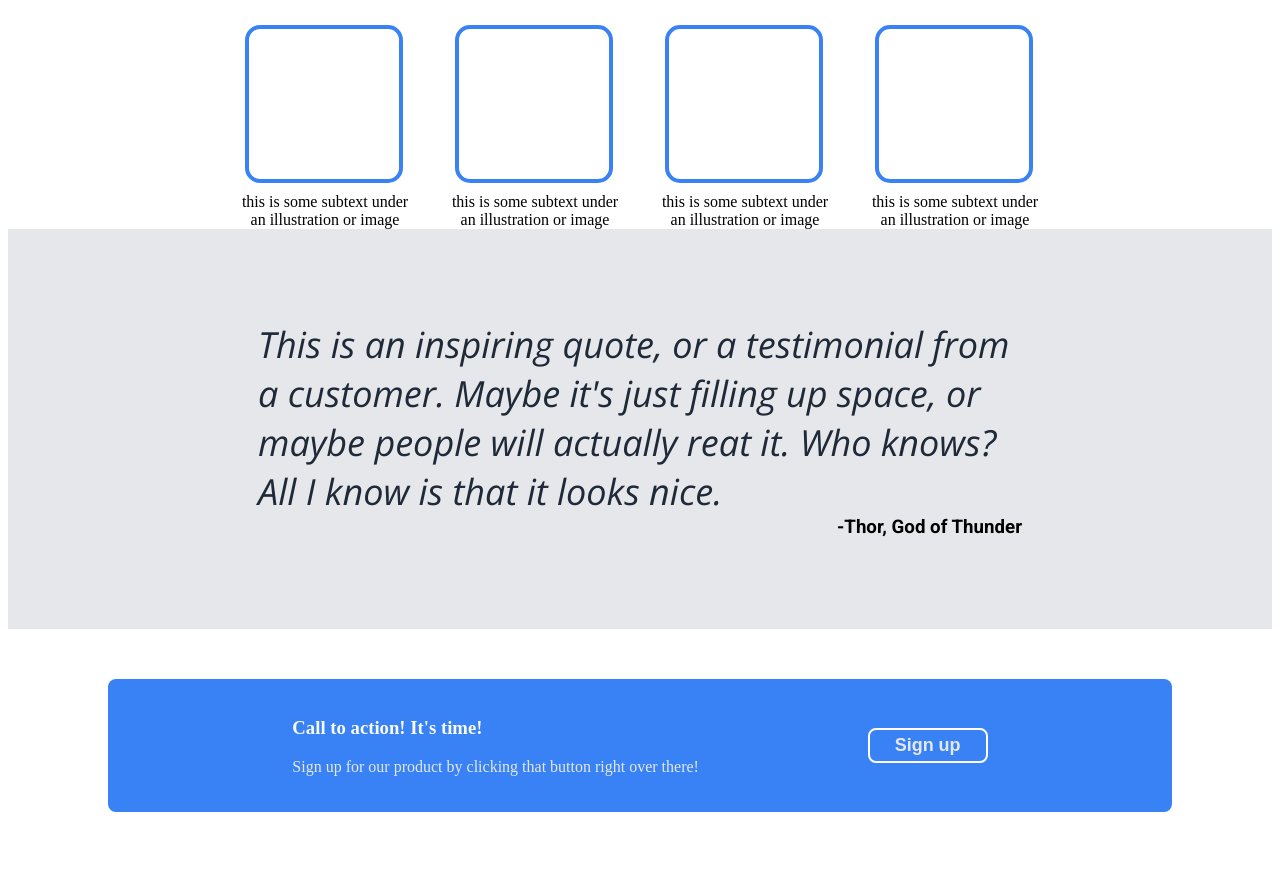
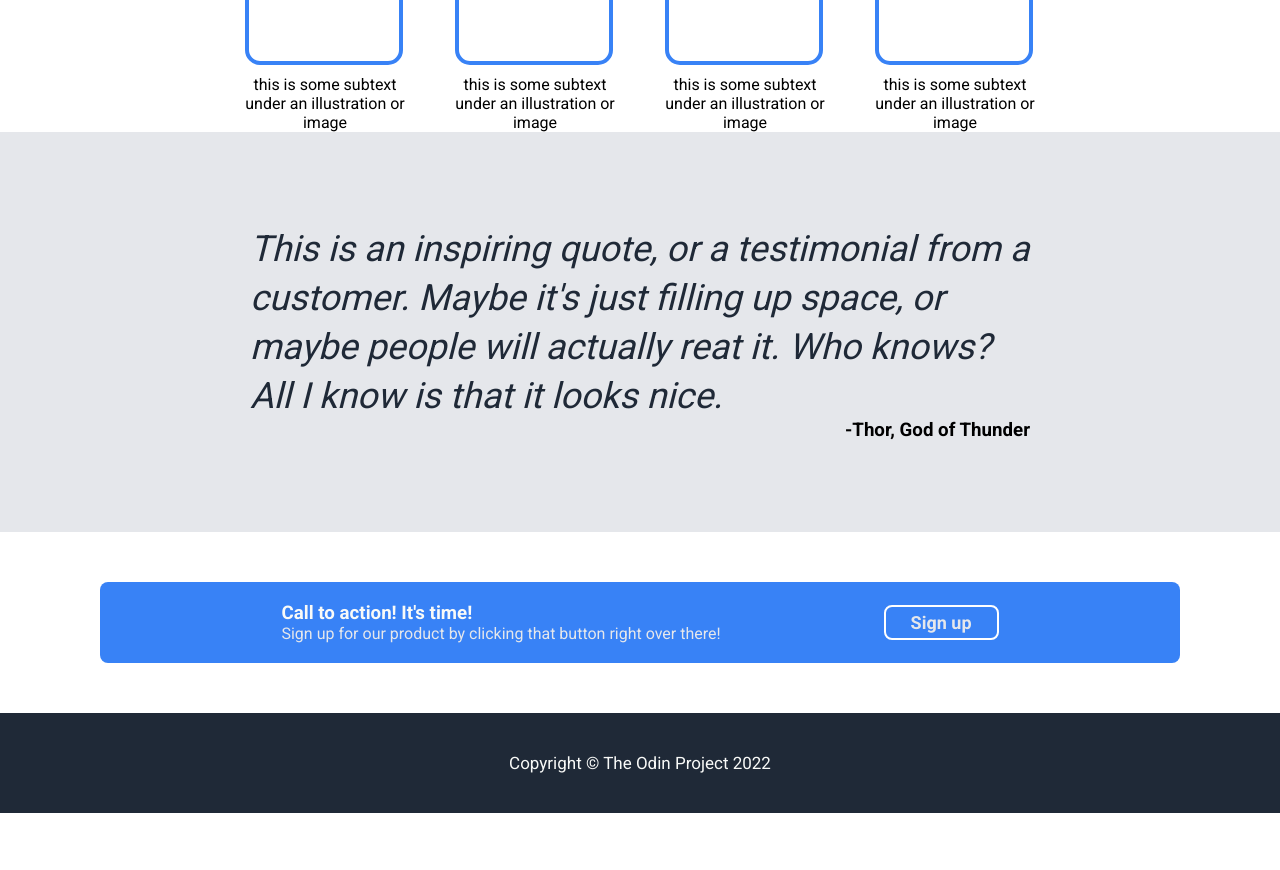
Before and after one commit to inam925/Landing_web_page, a plain HTML site: page index.html in a window 1280 px wide. Shown: the part 503-1373 px from the top of the page. After the commit the page ends 1316 px from the top, so only its background shows below. Drawn offline with nearby package versions, Linux system fonts and the light colour scheme.

Commit message:
fifth section completed

```diff
--- a/index.html
+++ b/index.html
@@ -72,5 +72,8 @@
 
     </section>
     <!-- Section Five -->
+    <section class="five">
+        <p>Copyright &copy; The Odin Project 2022</p>
+    </section>
 </body>
 </html>
--- a/styles.css
+++ b/styles.css
@@ -1,8 +1,10 @@
 @import url("https://fonts.googleapis.com/css2?family=Roboto:wght@300;400;700&display=swap");
 @import url("https://fonts.googleapis.com/css2?family=Open+Sans:ital,wght@1,300&display=swap");
 
-.body {
+* {
   font-family: "Roboto", sans-serif;
+  margin: 0;
+  padding: 0;
 }
 .first {
   background: #1f2937;
@@ -143,3 +145,16 @@
   font-size: 18px;
 }
 /* Fifth Section */
+.five {
+  background: #1f2937;
+  height: 100px;
+  margin: 0;
+  padding: 0;
+  display: flex;
+  justify-content: center;
+  align-items: center;
+  font-size: 17px;
+}
+.five p {
+  color: #f9faf8;
+}
```
